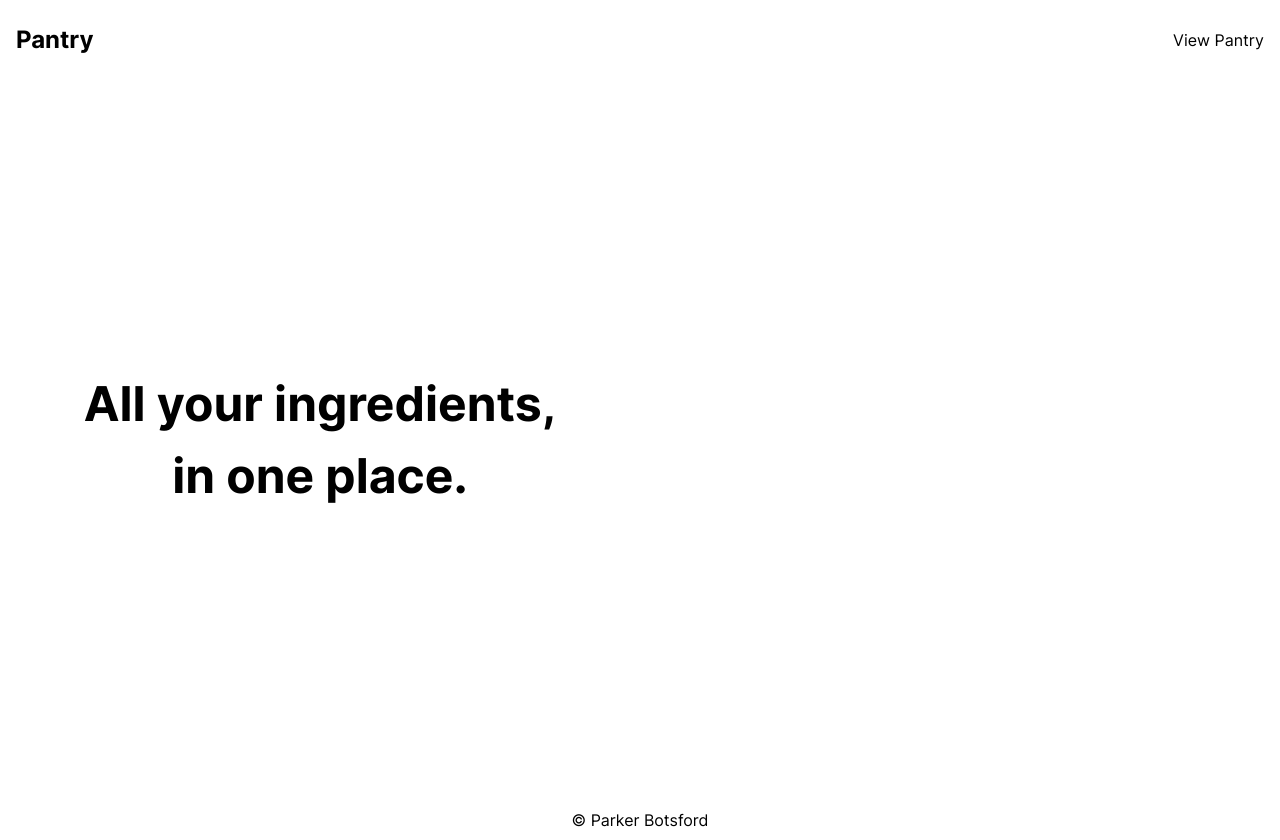
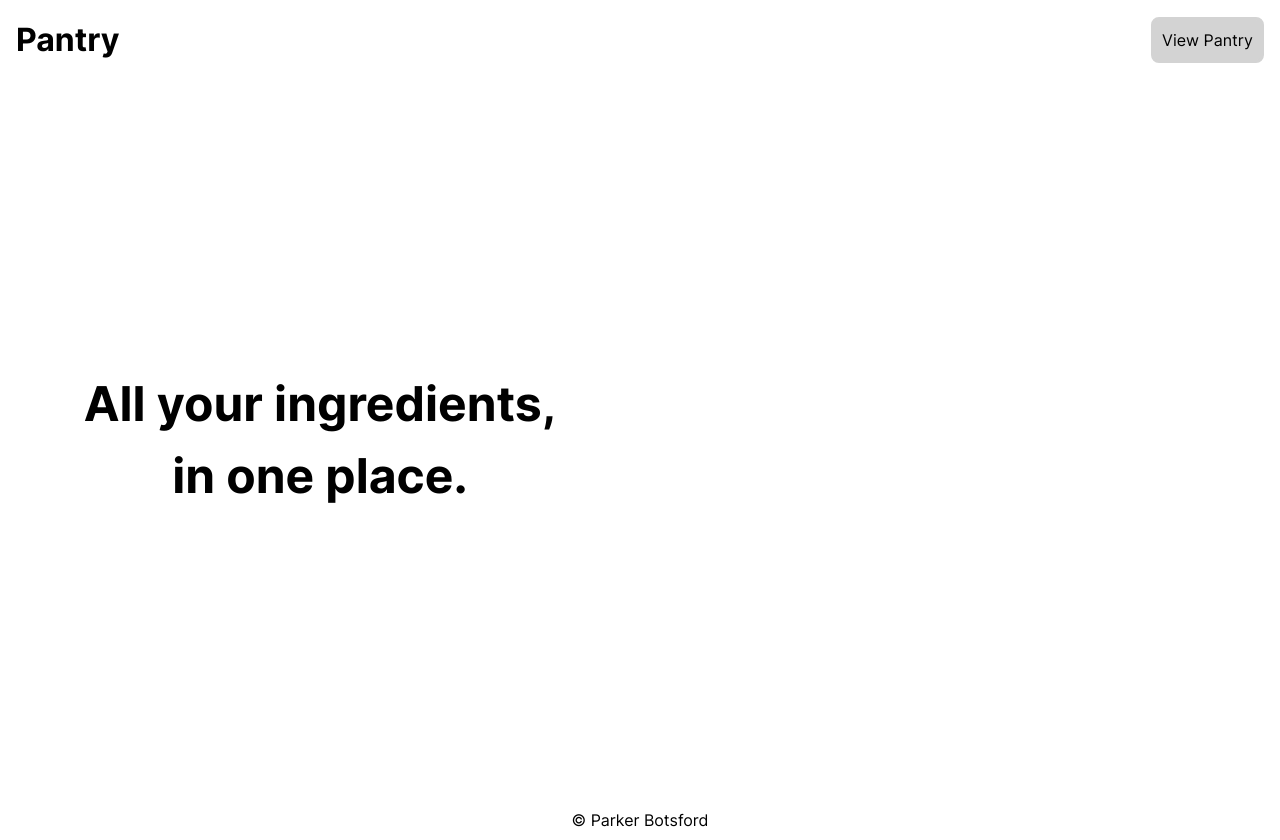
Before and after one commit to parbots/pantry-web, a Next.js app: page / in a window 1280 px wide. Built offline with nearby package versions, Linux system fonts and the light colour scheme.

Commit message:
Style landing page

```diff
--- a/pages/index.tsx
+++ b/pages/index.tsx
@@ -19,7 +19,7 @@ const HomePage: NextPage = () => {
                 <h2 className={styles.title}>Pantry</h2>
                 <nav className={styles.nav}>
                     <Link href='/pantry'>
-                        <a>View Pantry</a>
+                        <a className={styles.navLink}>View Pantry</a>
                     </Link>
                 </nav>
             </header>
--- a/styles/HomePage.module.css
+++ b/styles/HomePage.module.css
@@ -13,6 +13,30 @@
     display: flex;
     justify-content: space-between;
     align-items: center;
+}
+
+.title {
+    font-size: 2rem;
+}
+
+.nav {
+    display: flex;
+    align-items: center;
+    gap: 1rem;
+}
+
+.navLink {
+    padding: 0.5rem;
+
+    border: solid 0.2rem var(--highlight);
+    border-radius: 0.5rem;
+
+    color: var(--color);
+    background-color: var(--highlight);
+}
+
+.navLink:hover {
+    background: none;
 }
 
 .main {
```
